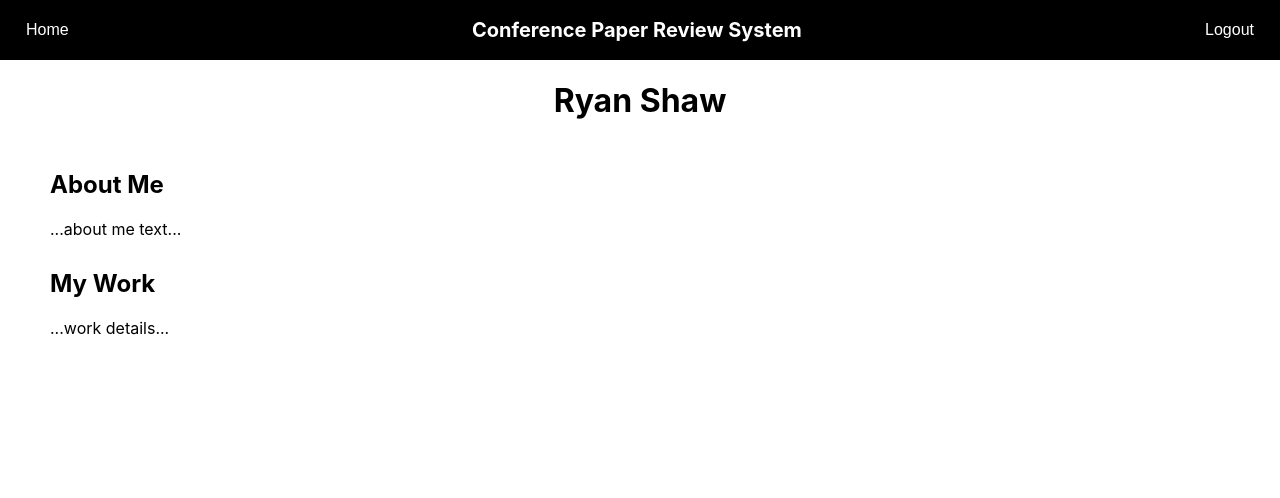
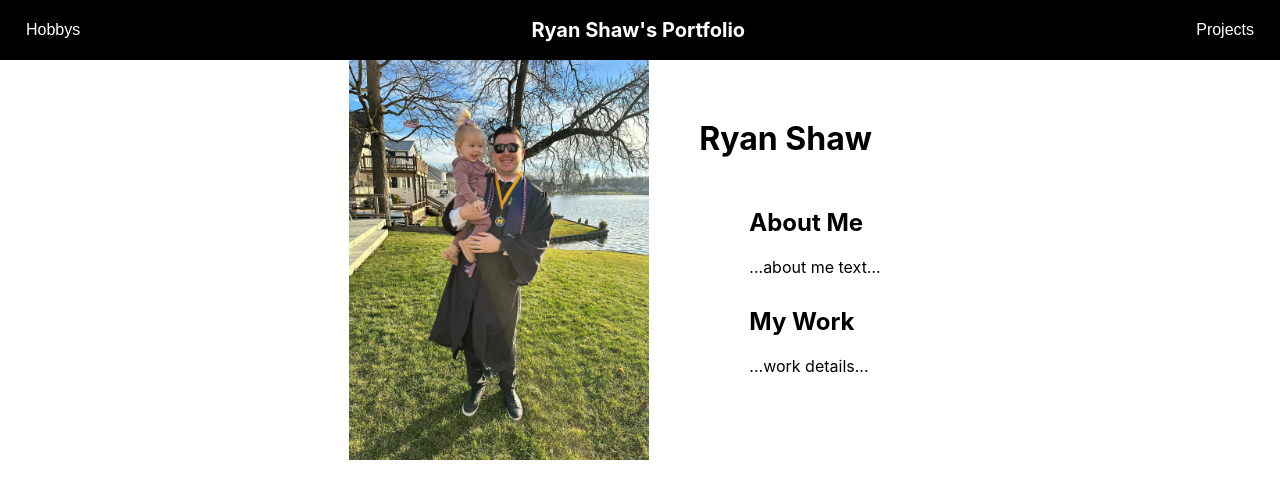
Before and after one commit to shawske/website, a React (Create React App) app: page / in a window 1280 px wide. Shown: the top 498 px of the page. Built offline with nearby package versions, Linux system fonts and the light colour scheme.

Commit message:
update about me

```diff
--- a/src/pages/HomePage.tsx
+++ b/src/pages/HomePage.tsx
@@ -1,13 +1,17 @@
 import React from 'react';
 import NavBar from './NavBar';
+import GraduationImage from '../photos/graduation.jpg'; // Updated path based on the directory structure
 
 const HomePage: React.FC = () => {
     return (
         <>
             <NavBar />
-            <div style={{ textAlign: 'center' }}>
+            <div style={{ display: 'flex', alignItems: 'center', justifyContent: 'center' }}>
+                <div style={{ marginRight: '50px' }}>
+                    <img src={GraduationImage} alt="Ryan Shaw" style={{ width: '300px', height: 'auto' }} />
+                </div>
+                <div>
                     <h1>Ryan Shaw</h1>
-            </div>
                     <div style={{ margin: '50px' }}>
                         <section style={{ marginBottom: '30px' }}>
                             <h2>About Me</h2>
@@ -18,6 +22,8 @@ const HomePage: React.FC = () => {
                             <p>...work details...</p>
                         </section>
                     </div>
+                </div>
+            </div>
         </>
     );
 };
--- a/src/pages/NavBar.tsx
+++ b/src/pages/NavBar.tsx
@@ -10,9 +10,9 @@ const NavBar = () => {
   };
   return (
     <nav className="navbar">
-      <button className="nav-button" onClick={handleLogout}>Home</button>
-      <h1 className="nav-title">Conference Paper Review System</h1>
-      <button className="nav-button" onClick={handleLogout}>Logout</button>
+      <button className="nav-button" onClick={handleLogout}>Hobbys</button>
+      <h1 className="nav-title">Ryan Shaw's Portfolio</h1>
+      <button className="nav-button" onClick={handleLogout}>Projects</button>
     </nav>
   );
 };
```
Also changed, not shown: src/photos/graduation.jpg (added). Lines whose indentation alone changed are shown as unchanged.
